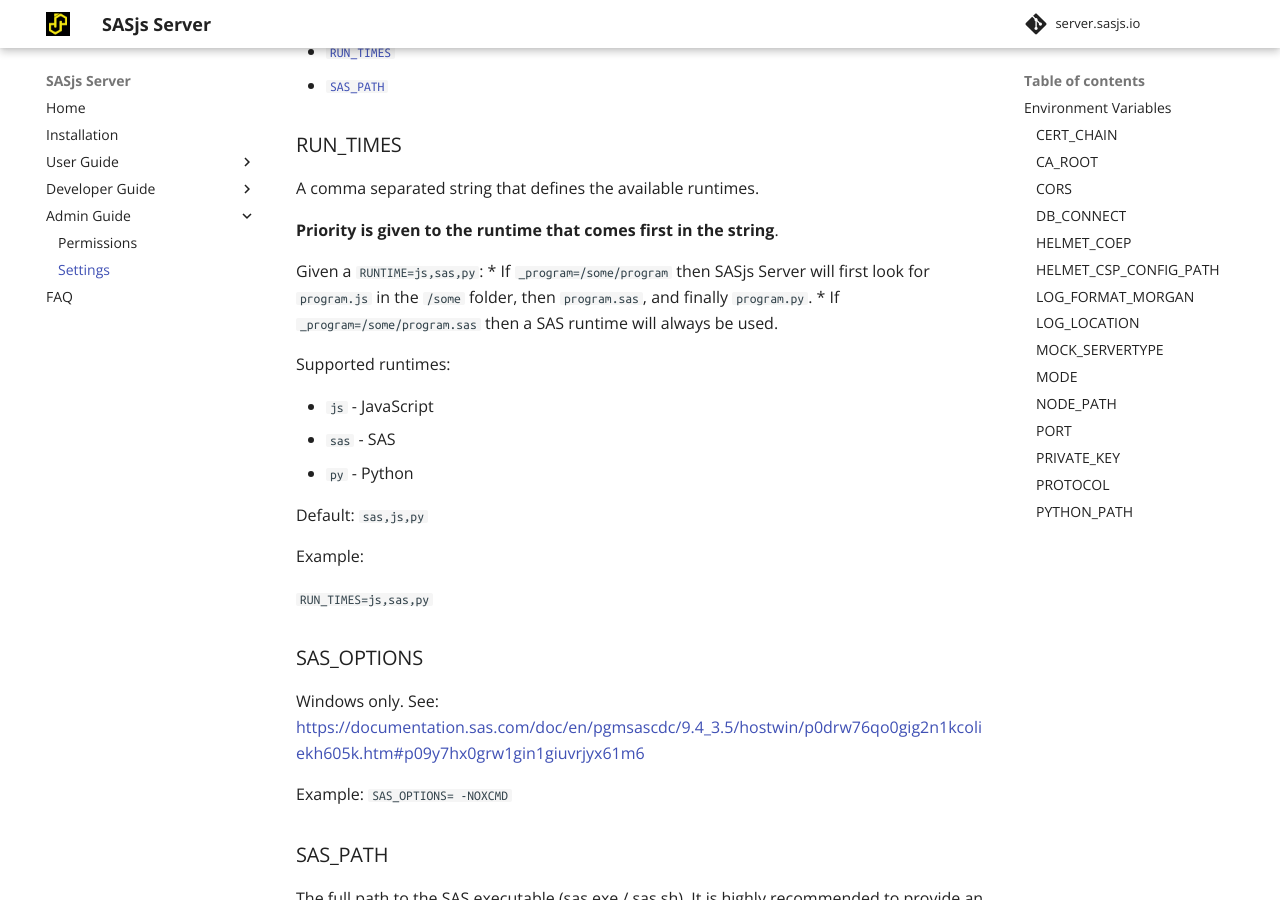
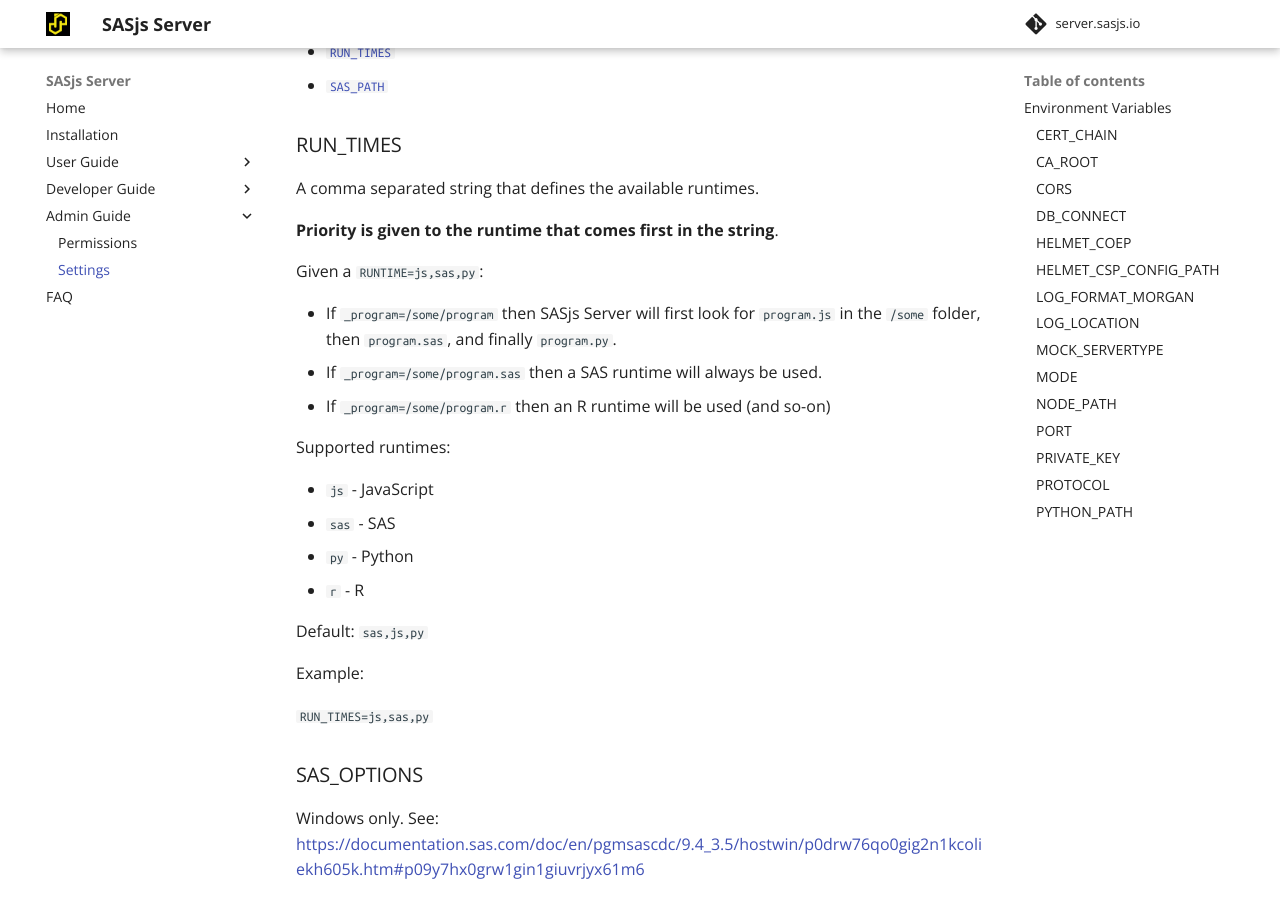
Before and after one commit to sasjs/server.sasjs.io, an MkDocs documentation site: the page built from docs/settings.md, in a window 1280 px wide and 900 px high, scrolled down 5826 px. Built offline with MkDocs 1.6.1 and Material for MkDocs 9.7.7, drawn with Linux system fonts in a browser that asks for light colours; comment, search, counter and statistics services are not loaded.

Commit message:
Update settings.md

```diff
--- a/docs/settings.md
+++ b/docs/settings.md
@@ -197,14 +197,17 @@
 **Priority is given to the runtime that comes first in the string**.
 
 Given a `RUNTIME=js,sas,py`:
+
 * If `_program=/some/program` then SASjs Server will first look for `program.js` in the `/some` folder, then `program.sas`, and finally `program.py`.
 * If `_program=/some/program.sas` then a SAS runtime will always be used.
+* If `_program=/some/program.r` then an R runtime will be used (and so-on)
 
 Supported runtimes:
 
 * `js` - JavaScript
 * `sas` - SAS
 * `py` - Python
+* `r` - R
 
 Default: `sas,js,py`
 
```
